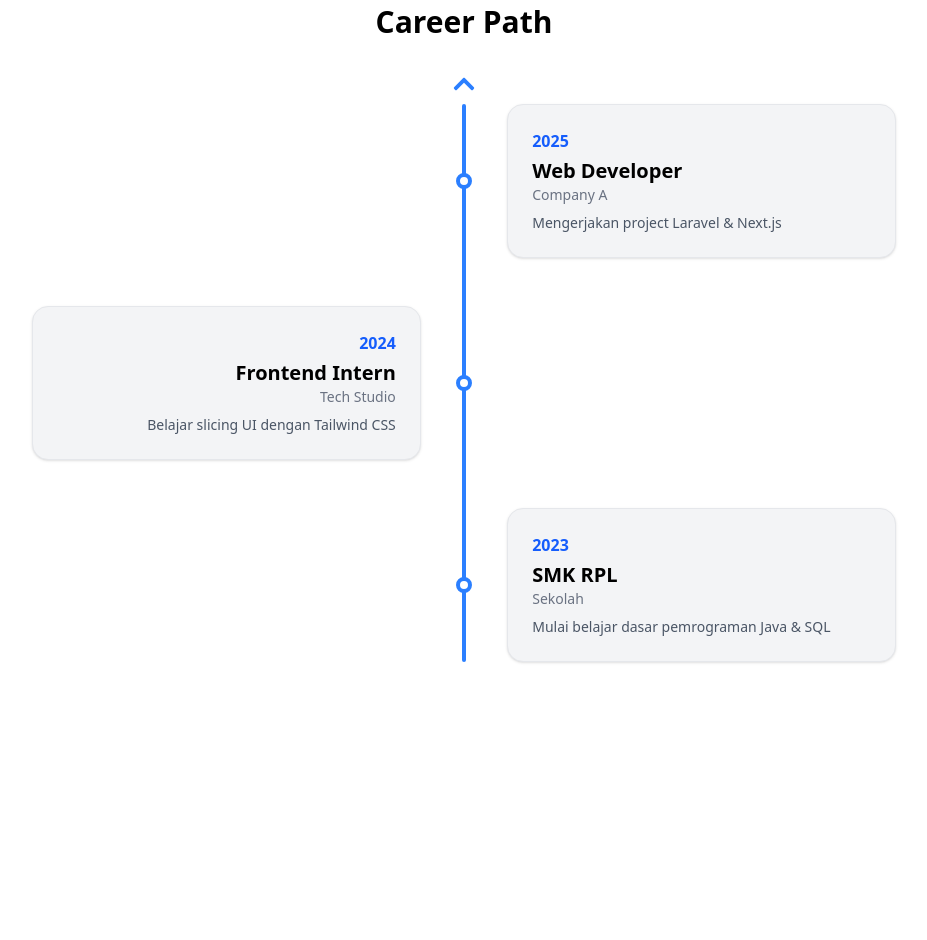
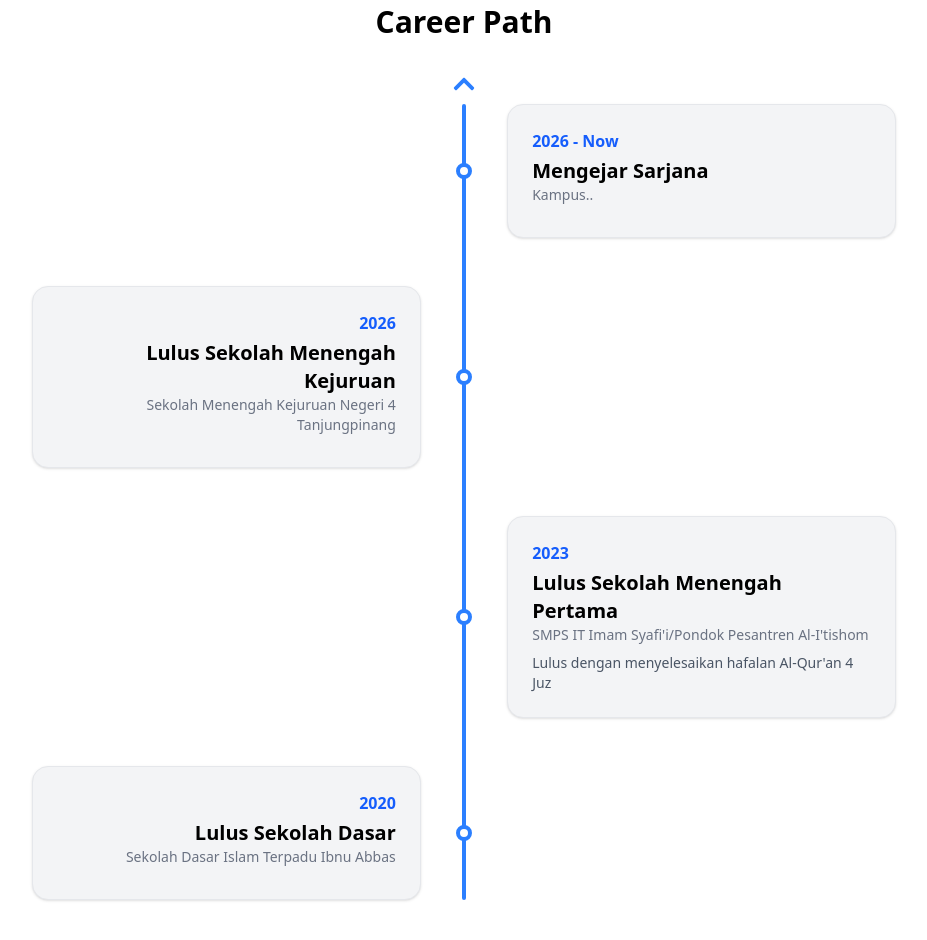
Before and after one commit to YuriFerdinand/yuri-ferdinand, a Next.js app: page / in a window 1280 px wide. Shown: the part 600-1540 px from the top of the page, without its empty margins (176-1103 px from the left). Before the commit the page ends 1342 px from the top, so only its background shows below. Built offline with nearby package versions, Linux system fonts and the light colour scheme.

Commit message:
life path design (blm kepakai)

```diff
--- a/components/Path.tsx
+++ b/components/Path.tsx
@@ -2,9 +2,10 @@ import { FaChevronUp } from "react-icons/fa";
 
 export default function CareerPath() {
   const careers = [
-    { year: "2025", title: "Web Developer", company: "Company A", desc: "Mengerjakan project Laravel & Next.js" },
-    { year: "2024", title: "Frontend Intern", company: "Tech Studio", desc: "Belajar slicing UI dengan Tailwind CSS" },
-    { year: "2023", title: "SMK RPL", company: "Sekolah", desc: "Mulai belajar dasar pemrograman Java & SQL" },
+    { year: "2026 - Now", title: "Mengejar Sarjana", company: "Kampus..", desc: "" },
+    { year: "2026", title: "Lulus Sekolah Menengah Kejuruan", company: "Sekolah Menengah Kejuruan Negeri 4 Tanjungpinang", desc: "" },
+    { year: "2023", title: "Lulus Sekolah Menengah Pertama", company: "SMPS IT Imam Syafi'i/Pondok Pesantren Al-I'tishom", desc: "Lulus dengan menyelesaikan hafalan Al-Qur'an 4 Juz" },
+    { year: "2020", title: "Lulus Sekolah Dasar", company: "Sekolah Dasar Islam Terpadu Ibnu Abbas", desc: "" },
   ];
 
   return (
```
